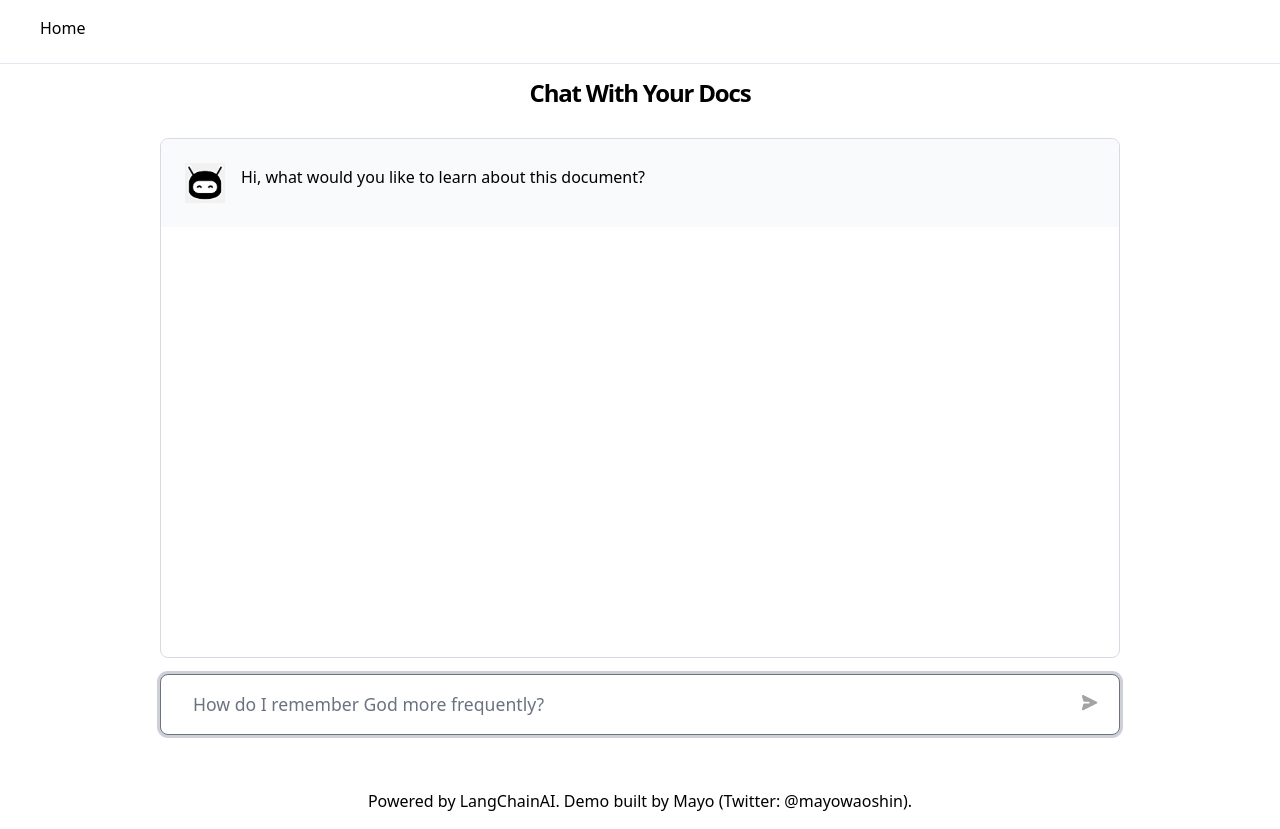
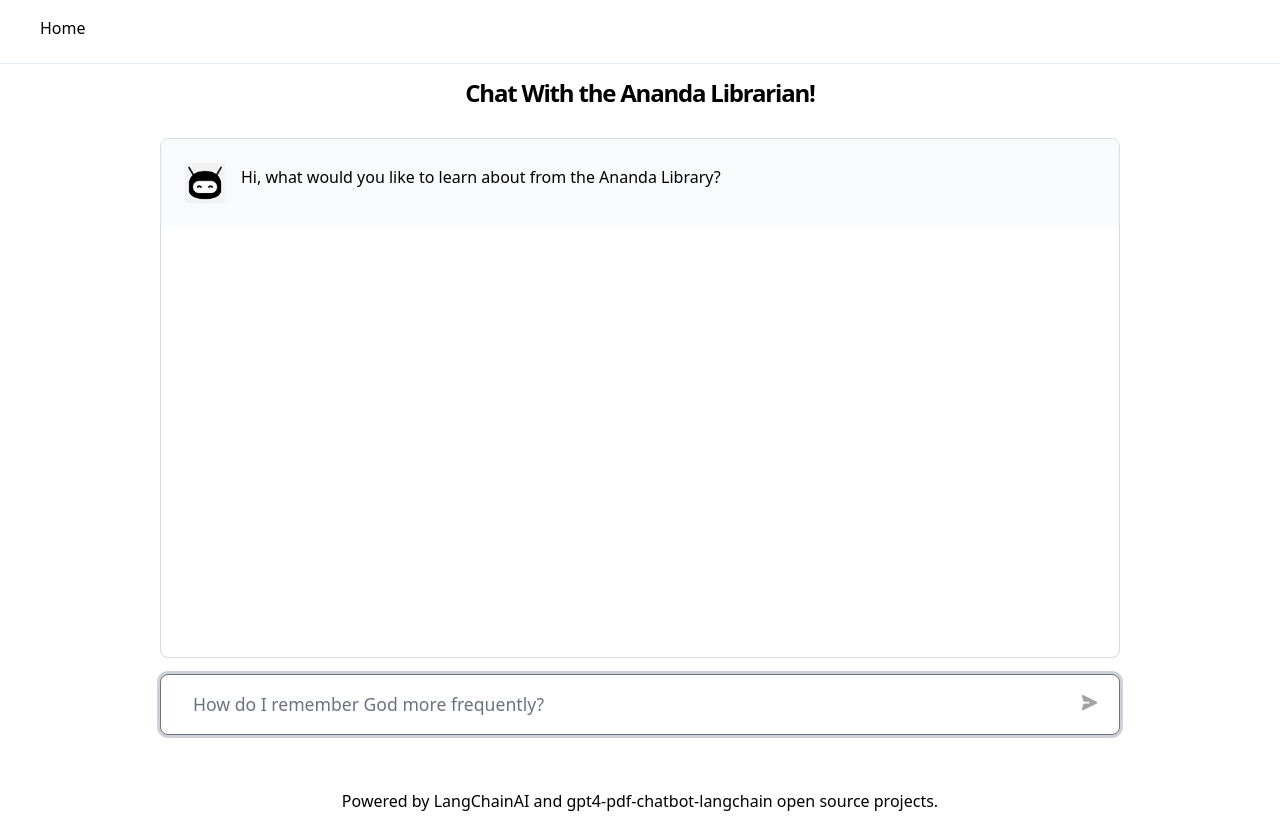
Before and after one commit to mayooear/gpt4-pdf-chatbot-langchain, a Next.js app: page / in a window 1280 px wide. Built offline with nearby package versions, Linux system fonts and the light colour scheme.

Commit message:
copy edits

```diff
--- a/pages/index.tsx
+++ b/pages/index.tsx
@@ -25,7 +25,7 @@ export default function Home() {
   }>({
     messages: [
       {
-        message: 'Hi, what would you like to learn about this document?',
+        message: 'Hi, what would you like to learn about from the Ananda Library?',
         type: 'apiMessage',
       },
     ],
@@ -125,7 +125,7 @@ export default function Home() {
       <Layout>
         <div className="mx-auto flex flex-col gap-4">
           <h1 className="text-2xl font-bold leading-[1.1] tracking-tighter text-center">
-            Chat With Your Docs
+            Chat With the Ananda Librarian!
           </h1>
           <main className={styles.main}>
             <div className={styles.cloud}>
@@ -267,9 +267,7 @@ export default function Home() {
           </main>
         </div>
         <footer className="m-auto p-4">
-          <a href="https://twitter.com/mayowaoshin">
-            Powered by LangChainAI. Demo built by Mayo (Twitter: @mayowaoshin).
-          </a>
+          Powered by LangChainAI and gpt4-pdf-chatbot-langchain open source projects.
         </footer>
       </Layout>
     </>
```
